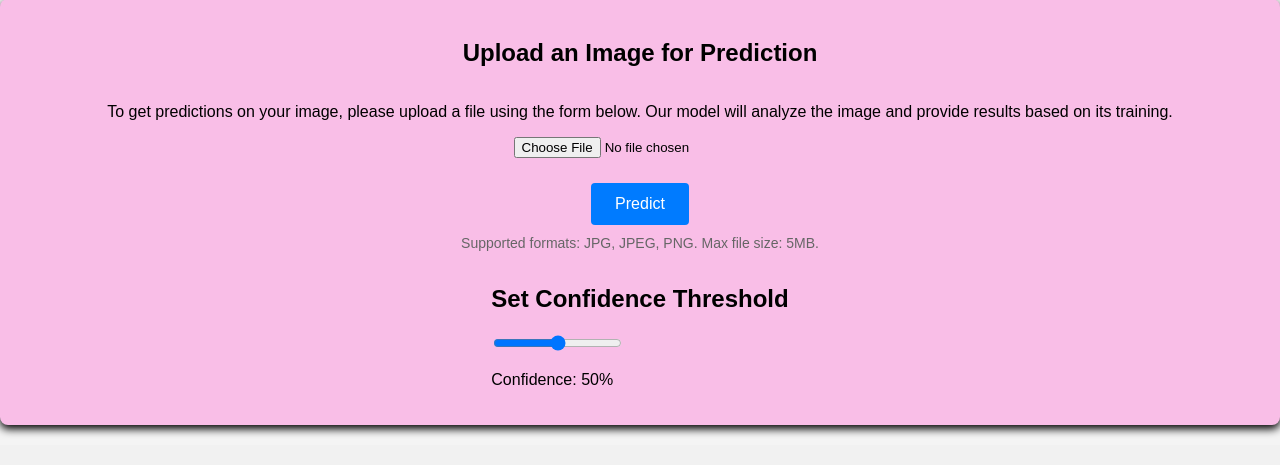
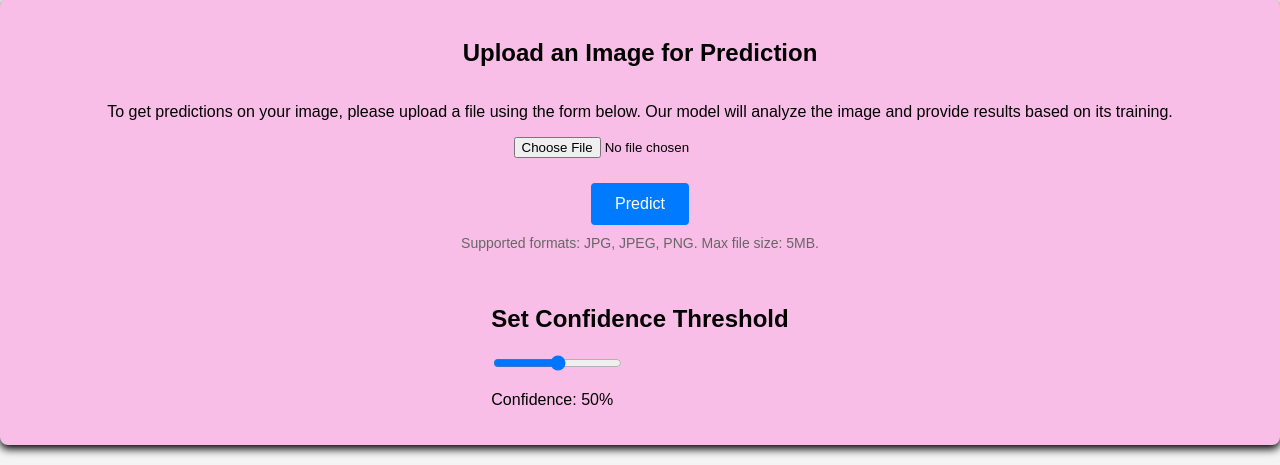
Before and after one commit to Nishant2018/Brain-Tumor-Detection----YOLO-v8, a Flask app: page / in a window 1280 px wide. Shown: the part 1694-2159 px from the top of the page. Before the commit the page ends 2129 px from the top, so only its background shows below. Run offline with Flask 3, Linux system fonts and the light colour scheme.

Commit message:
Update styles.css

```diff
--- a/static/css/styles.css
+++ b/static/css/styles.css
@@ -117,11 +117,15 @@ header {
     margin: 20px auto;
     max-width: 1305px;
 }
+
 .upload-card p {
     margin-bottom: 20px;
     color: #555;
 }
 
+.slider-section {
+    margin-top: 20px;
+}
 .upload-area {
     border: 2px dashed #007bff;
     border-radius: 8px;
```
